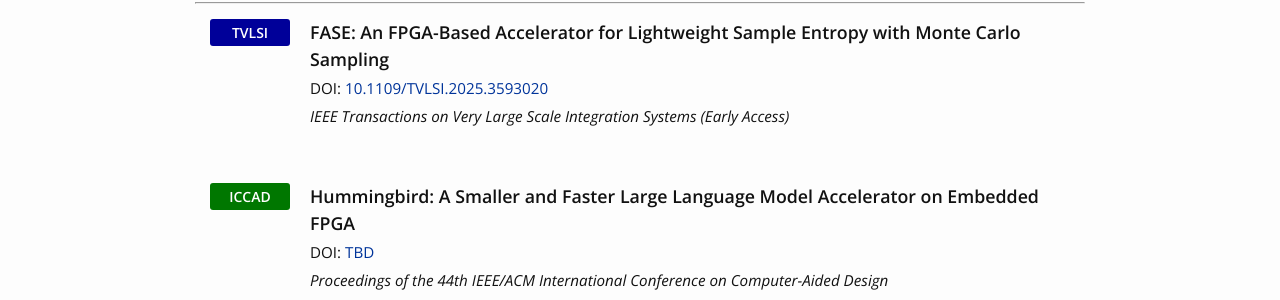
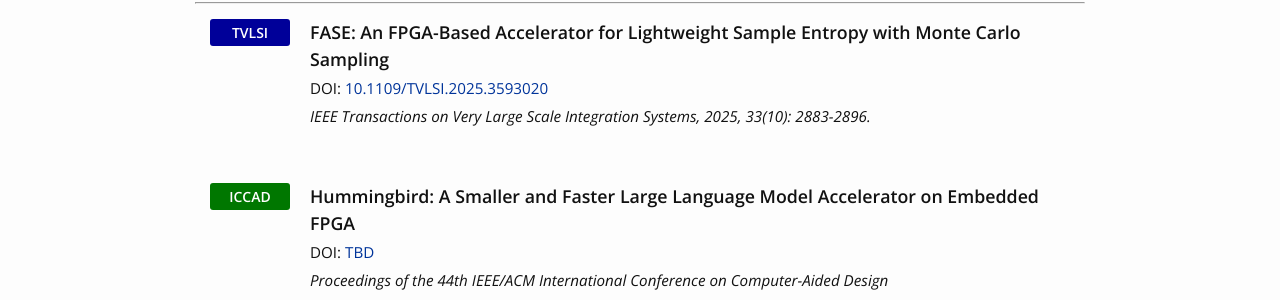
Before and after one commit to ruiqichen7/ruiqichen7.github.io, a Jekyll site: the page built from publications.md, in a window 1280 px wide. Shown: the part 248-548 px from the top of the page. Built offline with Jekyll 4.4.1, drawn with Linux system fonts in a browser that asks for light colours.

```diff
--- a/_sass/_grid-box.scss
+++ /dev/null
@@ -1,56 +0,0 @@
-/* 图片居中 + 图注 */
-.img-center {
-  text-align: center;
-  margin: 20px 0;
-}
-.img-center img {
-  border-radius: 8px;
-  box-shadow: 0 2px 8px rgba(0,0,0,0.1);
-}
-.img-caption {
-  font-size: 0.9em;
-  color: #666;
-  margin-top: 5px;
-}
-
-/* 三列卡片布局 */
-.grid-box {
-  display: flex;
-  flex-wrap: wrap;   /* ⭐ 允许换行 */
-  gap: 20px;
-  margin: 20px 0;
-}
-.grid-item {
-  flex: 1 1 300px;   /* ⭐ 每列至少 300px */
-  text-align: center;
-  background: #fff;
-  padding: 15px;
-  border-radius: 12px;
-  box-shadow: 0 2px 6px rgba(0,0,0,0.05);
-}
-.grid-item img {
-  width: 100%;
-  max-width: 180px;
-  margin-bottom: 10px;
-}
-
-/* 资源链接美化 */
-.resource-links {
-  display: flex;
-  flex-wrap: wrap;   /* ⭐ 小屏自动换行 */
-  gap: 20px;
-  margin: 20px 0;
-}
-.resource-links a {
-  display: inline-block;
-  padding: 10px 15px;
-  background: #00349a;
-  color: white;
-  border-radius: 8px;
-  text-decoration: none;
-  transition: background 0.3s;
-  white-space: nowrap; /* ⭐ 避免变成竖条 */
-}
-.resource-links a:hover {
-  background: #1e64c8;
-}
--- /dev/null
+++ b/_sass/_publications.scss
@@ -0,0 +1,21 @@
+.pub-card {
+  background: #fff;
+  border: 1px solid #eaeaea;
+  border-radius: 12px;
+  padding: 15px 20px;
+  margin: 15px 0;
+  box-shadow: 0 2px 6px rgba(0,0,0,0.05);
+  font-size: 16px;
+  line-height: 1.6;
+}
+
+.pub-card strong {
+  color: #00349a;
+}
+
+h2 {
+  margin-top: 40px;
+  border-bottom: 2px solid #00349a;
+  display: inline-block;
+  padding-bottom: 3px;
+}
--- a/css/main.scss
+++ b/css/main.scss
@@ -59,5 +59,5 @@ $on-laptop:        950px;
         "syntax-highlighting",
 	"fancy-image",
   "paper-box",
-  "grid-box"
+  "publications"
 ;
--- a/publications.md
+++ b/publications.md
@@ -42,7 +42,7 @@ permalink: /publications/
     <div style="flex: 1; padding-left: 20px;">
         <h3 style="margin: 0;font-style: normal;font-weight: 600;">FASE: An FPGA-Based Accelerator for Lightweight Sample Entropy with Monte Carlo Sampling</h3>
         <p style="margin: 5px 0;">DOI: <a href="https://doi.org/10.1109/TVLSI.2025.3593020" >10.1109/TVLSI.2025.3593020</a></p>
-        <p style="margin: 5px 0;"><i>IEEE Transactions on Very Large Scale Integration Systems (Early Access)</i></p>
+        <p style="margin: 5px 0;"><i>IEEE Transactions on Very Large Scale Integration Systems, 2025, 33(10): 2883-2896.</i></p>
     </div>
 </div>
 
```
Also changed, not shown: representative/Vina.md (+101 -68 lines), images/representative/Vina/docking.gif (added), images/representative/Vina/efforts.png (added), images/representative/Vina/vinafpgacluster.png (added), images/representative/Vina/vinagpu.png (added), images/representative/Vina/vinamobile.png (added), images/representative/Vina/vinarank.png (added).
